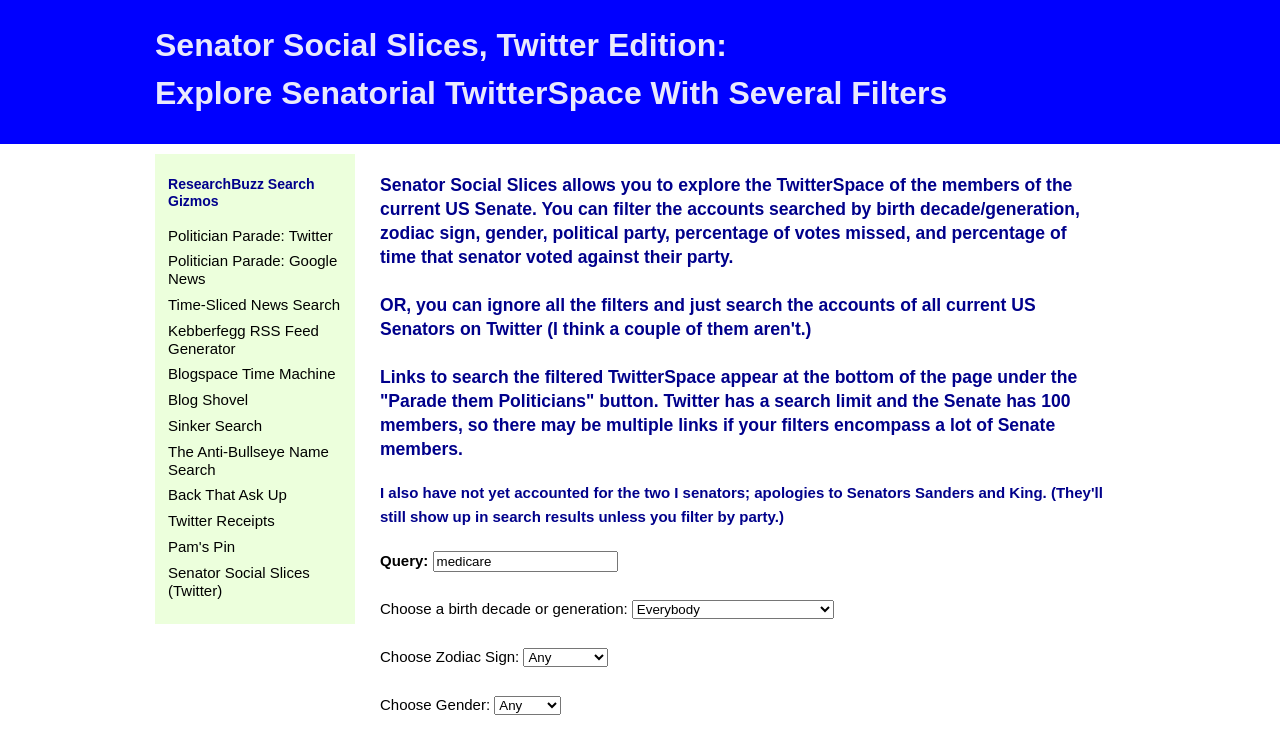
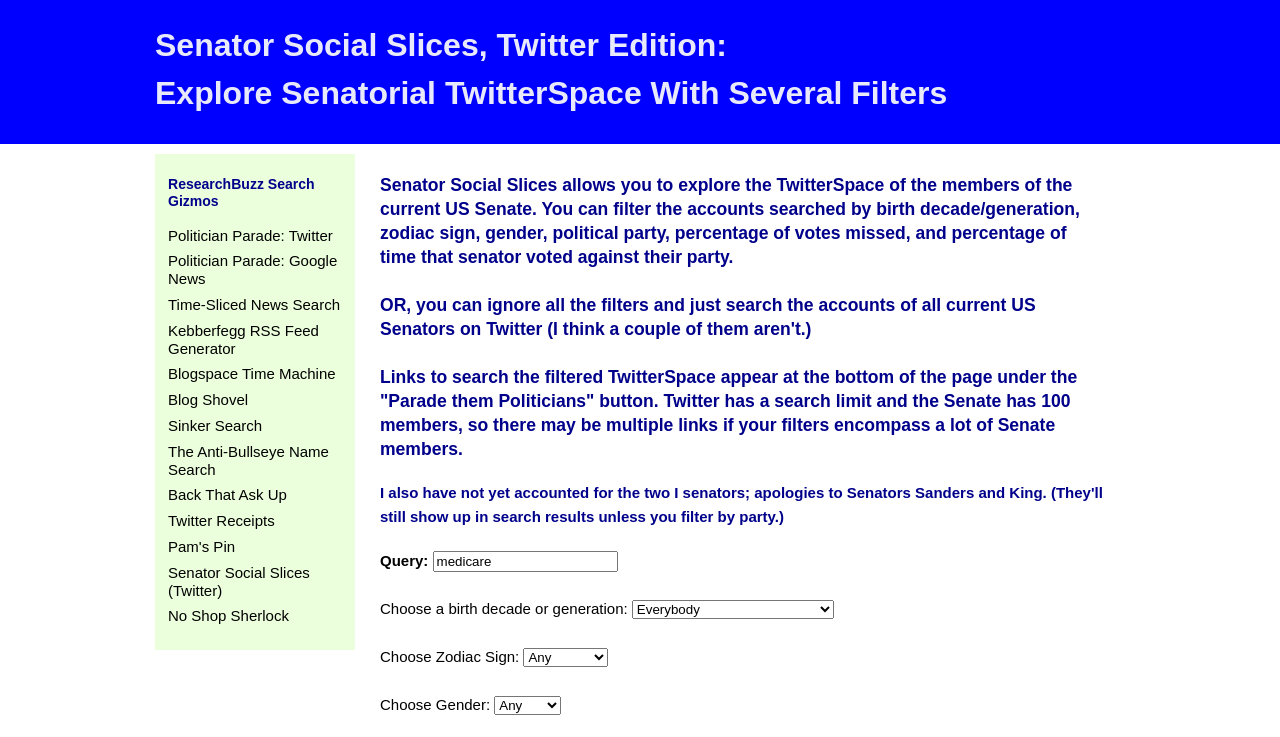
Before and after one commit to ResearchBuzz/Senator-Social-Slices-Twitter, a plain HTML site: page index.html in a window 1280 px wide. Shown: the part 63-800 px from the top of the page. Drawn offline with Linux system fonts and the light colour scheme.

Commit message:
Update index.html

```diff
--- a/index.html
+++ b/index.html
@@ -219,6 +219,8 @@ Links to search the filtered TwitterSpace appear at the bottom of the page under
 <li><a href="https://researchbuzz.github.io/Twitter-Receipts/">Twitter Receipts</a></li>
 								<li><a href="https://researchbuzz.github.io/Pams-Pin/">Pam's Pin</a></li>
 								<li><a href="https://researchbuzz.github.io/Senator-Social-Slices-Twitter/">Senator Social Slices (Twitter)</a></li>
+							<li><a href="https://researchbuzz.github.io/No-Shop-Sherlock/">No Shop Sherlock</a></li>
+
 							</ul>
 						</div>
 					</nav>
```
